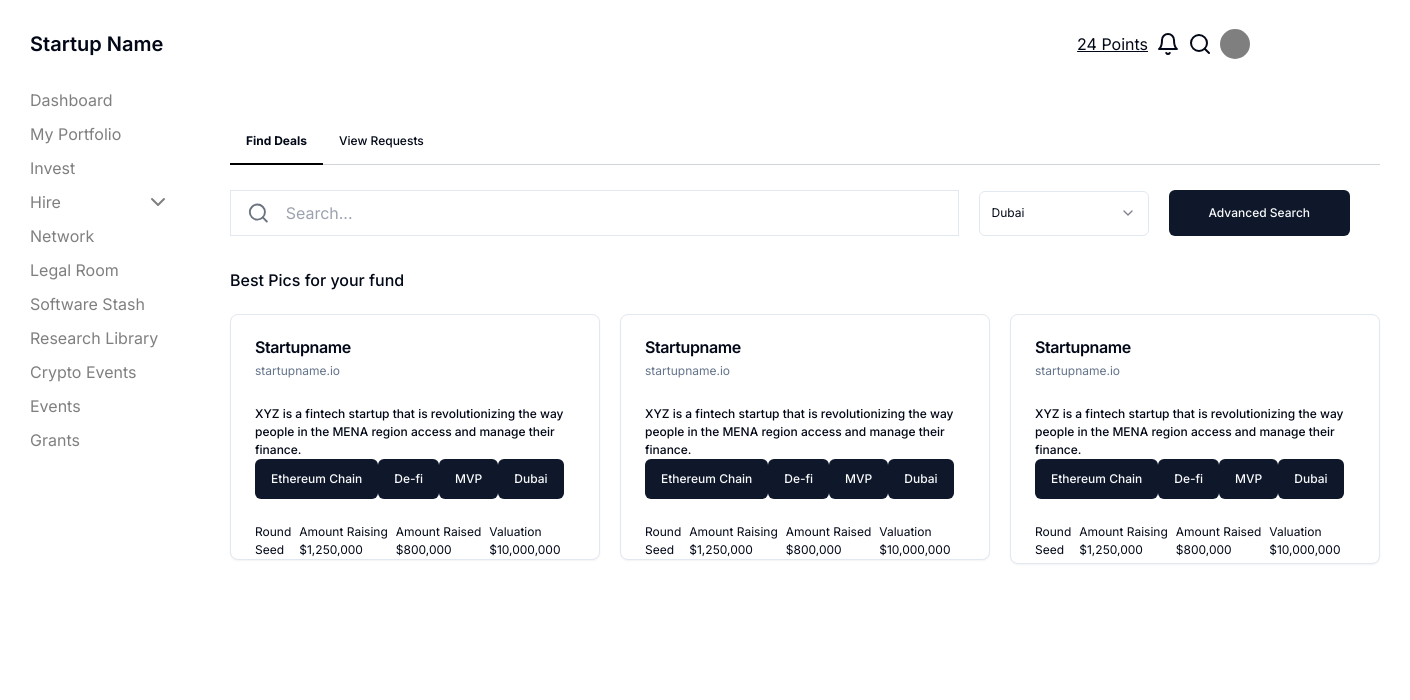
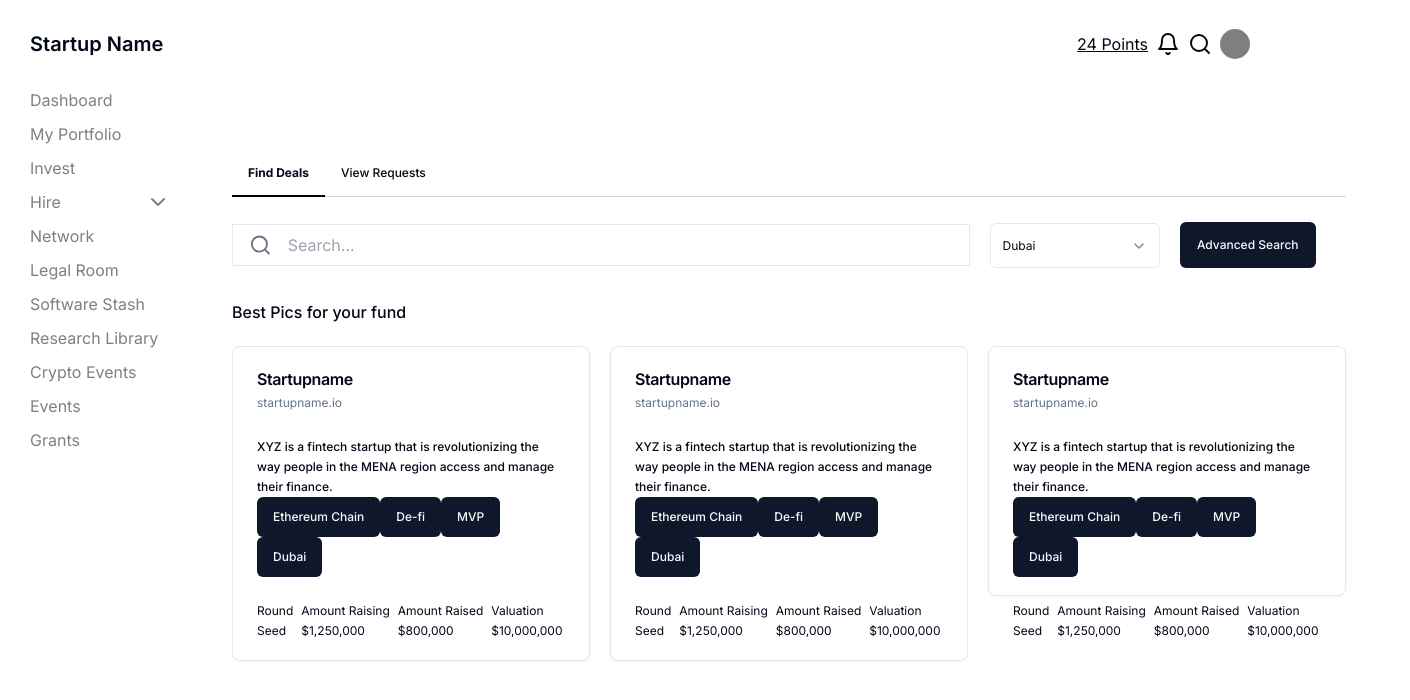
Before and after one commit to ShaikhNabeelShabbir/unbundl-web, a React (Vite) app: page /investor-dashboard in a window 1280 px wide. Both pictures are taken after a click on the button "Invest". Shown: the top 700 px of the page, 1410 px wide, since content can reach past the window. Built offline with nearby package versions, Linux system fonts and the light colour scheme.

Commit message:
changes updated

```diff
--- a/src/components/navbar-invest.tsx
+++ b/src/components/navbar-invest.tsx
@@ -58,7 +58,7 @@ const NavbarInvest: React.FC<NavbarProps> = ({ setStep, currentStep }) => {
           ))}
         </div>
         <div className="absolute bottom-0 left-0 right-0">
-          <hr className="border-t border-gray-300 w-[1150px]" />
+          <hr className="border-t border-gray-300 w-full" />
           <div
             className="absolute bottom-0 h-0.5 bg-black transition-all duration-300"
             style={{
--- a/src/pages/startup/find-deals.tsx
+++ b/src/pages/startup/find-deals.tsx
@@ -20,7 +20,7 @@ const FindDeals = () => {
   return (
     <div>
       <div className="flex items-center justify-between mt-[21px]">
-        <div className="flex items-center w-[770px] h-[46px] border rounded-1">
+        <div className="flex items-center w-full h-fit border rounded-1">
           <Search className="ml-4 text-gray-500" />
           <input
             type="text"
@@ -28,7 +28,7 @@ const FindDeals = () => {
             placeholder="Search..."
           />
         </div>
-        <div className="w-[170px] h-[45px] ml-5">
+        <div className="w-[170px] h-11 ml-5">
           <Select>
             <SelectTrigger className="w-[170px] h-[45px]">
               <SelectValue placeholder="Dubai" />
@@ -49,28 +49,26 @@ const FindDeals = () => {
           Best Pics for your fund
         </p>
       </div>
-      <div className="flex flex-row space-x-5">
-        <Card className="w-[370px] h-[246px]">
+      <div className="flex flex-row w-full space-x-5">
+        <Card className="w-full h-fit">
           <CardHeader>
             <CardTitle>Startupname</CardTitle>
             <CardDescription>startupname.io</CardDescription>
           </CardHeader>
           <CardContent>
-            <p className="font-medium text-[12px]">
+            <p className="font-medium text-sm">
               XYZ is a fintech startup that is revolutionizing the way people in
               the MENA region access and manage their finance.
             </p>
             <div>
-              <Button className="font-medium text-[12px]">
-                Ethereum Chain
-              </Button>
-              <Button className="font-medium text-[12px]">De-fi</Button>
-              <Button className="font-medium text-[12px]">MVP</Button>
-              <Button className="font-medium text-[12px]">Dubai</Button>
+              <Button className="font-medium text-sm">Ethereum Chain</Button>
+              <Button className="font-medium text-sm">De-fi</Button>
+              <Button className="font-medium text-sm">MVP</Button>
+              <Button className="font-medium text-sm">Dubai</Button>
             </div>
           </CardContent>
           <CardFooter>
-            <div className="w-[308px] h-[35px]  flex flex-row text-[12px] space-x-[8px]">
+            <div className="w-[308px] h-[35px]  flex flex-row text-sm space-x-[8px]">
               <div>
                 <p>Round</p>
                 <p>Seed</p>
@@ -90,27 +88,25 @@ const FindDeals = () => {
             </div>
           </CardFooter>
         </Card>{" "}
-        <Card className="w-[370px] h-[246px]">
+        <Card className="w-full h-fit">
           <CardHeader>
             <CardTitle>Startupname</CardTitle>
             <CardDescription>startupname.io</CardDescription>
           </CardHeader>
           <CardContent>
-            <p className="font-medium text-[12px]">
+            <p className="font-medium text-sm">
               XYZ is a fintech startup that is revolutionizing the way people in
               the MENA region access and manage their finance.
             </p>
             <div>
-              <Button className="font-medium text-[12px]">
-                Ethereum Chain
-              </Button>
-              <Button className="font-medium text-[12px]">De-fi</Button>
-              <Button className="font-medium text-[12px]">MVP</Button>
-              <Button className="font-medium text-[12px]">Dubai</Button>
+              <Button className="font-medium text-sm">Ethereum Chain</Button>
+              <Button className="font-medium text-sm">De-fi</Button>
+              <Button className="font-medium text-sm">MVP</Button>
+              <Button className="font-medium text-sm">Dubai</Button>
             </div>
           </CardContent>
           <CardFooter>
-            <div className="w-[308px] h-[35px]  flex flex-row text-[12px] space-x-[8px]">
+            <div className="w-[308px] h-[35px]  flex flex-row text-sm space-x-[8px]">
               <div>
                 <p>Round</p>
                 <p>Seed</p>
@@ -130,27 +126,25 @@ const FindDeals = () => {
             </div>
           </CardFooter>
         </Card>{" "}
-        <Card className="w-[370px] h-[250px]">
+        <Card className="w-full h-[250px]">
           <CardHeader>
             <CardTitle>Startupname</CardTitle>
             <CardDescription>startupname.io</CardDescription>
           </CardHeader>
           <CardContent>
-            <p className="font-medium text-[12px]">
+            <p className="font-medium text-sm">
               XYZ is a fintech startup that is revolutionizing the way people in
               the MENA region access and manage their finance.
             </p>
             <div>
-              <Button className="font-medium text-[12px]">
-                Ethereum Chain
-              </Button>
-              <Button className="font-medium text-[12px]">De-fi</Button>
-              <Button className="font-medium text-[12px]">MVP</Button>
-              <Button className="font-medium text-[12px]">Dubai</Button>
+              <Button className="font-medium text-sm">Ethereum Chain</Button>
+              <Button className="font-medium text-sm">De-fi</Button>
+              <Button className="font-medium text-sm">MVP</Button>
+              <Button className="font-medium text-sm">Dubai</Button>
             </div>
           </CardContent>
           <CardFooter>
-            <div className="w-[308px] h-[35px]  flex flex-row text-[12px] space-x-[8px]">
+            <div className="w-[308px] h-[35px]  flex flex-row text-sm space-x-[8px]">
               <div>
                 <p>Round</p>
                 <p>Seed</p>
--- a/src/pages/startup/invest.tsx
+++ b/src/pages/startup/invest.tsx
@@ -17,9 +17,9 @@ const Invest: React.FC = () => {
     }
   };
   return (
-    <div className="flex ml-[30px] mr-[30px]">
+    <div className="flex flex-wrap m-8">
       <div className="flex-1 py-[97px]">
-        <div className="w-[1150px] h-[650px]  mt-5">
+        <div className="w-full h-fit  mt-5">
           <NavbarInvest setStep={setStep} currentStep={step} />
           {renderForm()}
         </div>
--- a/src/pages/startup/view-request.tsx
+++ b/src/pages/startup/view-request.tsx
@@ -30,6 +30,7 @@ const expand_you_network = [
     stagedFocus: "Seed",
     timeOfCall: "Fri, Dec 13, 6 PM",
   },
+
 ];
 import {
   Select,
@@ -44,7 +45,7 @@ const ViewRequest = () => {
   return (
     <div>
       <div className="flex items-center justify-between mt-[21px]">
-        <div className="flex items-center w-[770px] h-[46px] border rounded-1">
+        <div className="flex items-center w-full h-[46px] border rounded-1">
           <Search className="ml-4 text-gray-500" />
           <input
             type="text"
```
